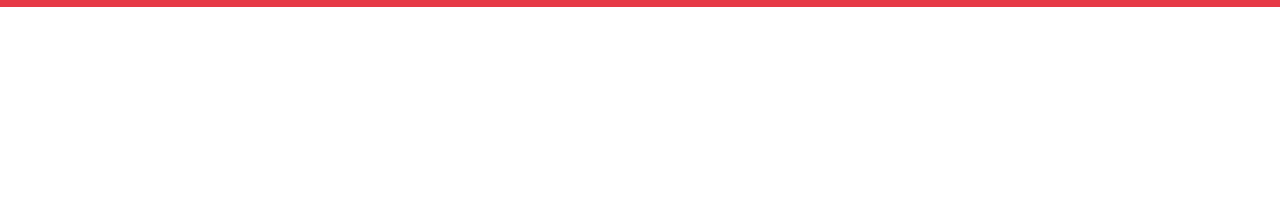
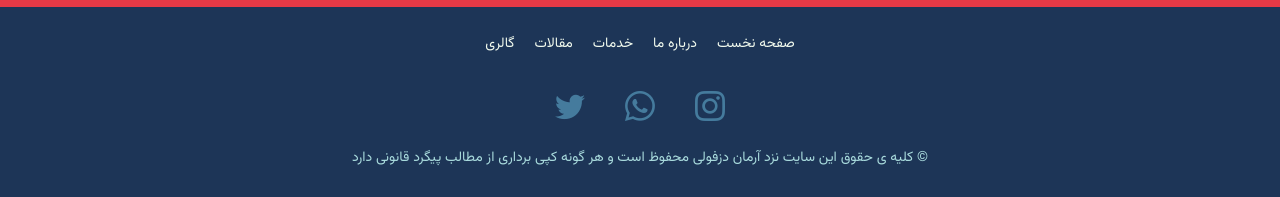
Before and after one commit to armandezfuli/Flex-box-PJ, a website built with Vite: page index.html in a window 1280 px wide. Shown: the part 3668-3865 px from the top of the page. Before the commit the page ends 3675 px from the top, so only its background shows below. Built offline with nearby package versions, Linux system fonts and the light colour scheme; files whose address does not match are found by name.

Commit message:
add footer section

```diff
--- a/index.html
+++ b/index.html
@@ -240,6 +240,31 @@
       </div>
     </section>
     <!-- End contact Us -->
+    <!-- Footer -->
+    <section class="footer">
+      <footer class="footer__container">
+        <nav class="footer__nav">
+          <ul>
+            <li><a href="#">صفحه نخست</a></li>
+            <li><a href="#">درباره ما</a></li>
+            <li><a href="#">خدمات</a></li>
+            <li><a href="#">مقالات</a></li>
+            <li><a href="#">گالری</a></li>
+          </ul>
+        </nav>
+        <div class="footer__social">
+          <a href="#"><i class="bi bi-instagram"></i></a>
+          <a href="#"><i class="bi bi-whatsapp"></i></a>
+          <a href="#"><i class="bi bi-twitter"></i></a>
+        </div>
+        <div class="footer__copy-write">
+          <p>&#169;
+            کلیه ی حقوق این سایت نزد آرمان دزفولی محفوظ است و هر گونه کپی برداری از مطالب پیگرد قانونی دارد
+          </p>
+        </div>
+      </footer>
+    </section>
+    <!-- End Footer -->
 
     <script type="module" src="./src/scripts/root.js"></script>
   </body>
--- /dev/null
+++ b/src/styles/components/footer.css
@@ -0,0 +1,63 @@
+.footer {
+  background: var(--color-primary-1);
+  color: var(--color-white);
+  padding: 3rem 1rem;
+}
+
+.footer_container {
+}
+
+.footer__nav {
+}
+
+.footer__nav ul {
+  width: 100%;
+  display: flex;
+  justify-content: center;
+}
+
+.footer__nav ul li {
+  margin: 0 1rem;
+}
+
+.footer__nav ul li a {
+  color: var(--color-primary-4);
+  font-size: 1.4rem;
+  text-decoration: none;
+}
+.footer__nav ul :hover a {
+  color: var(--color-primary-3);
+}
+
+.footer__social {
+  margin-top: 2rem;
+  padding: 1rem 1rem;
+  display: flex;
+  justify-content: center;
+}
+
+.footer__social a {
+  text-decoration: none;
+  padding: 1rem;
+  margin: 0 1rem;
+}
+
+.footer__social a i {
+  font-size: 3rem;
+  color: var(--color-primary-2);
+}
+
+.footer__social a:hover i {
+  color: var(--color-white);
+}
+
+.footer__copy-write {
+  width: 100%;
+  text-align: center;
+}
+
+.footer__copy-write p {
+  font-size: 1.4rem;
+  line-height: 2.4rem;
+  color: var(--color-primary-5)
+}
--- a/src/styles/root.css
+++ b/src/styles/root.css
@@ -8,5 +8,6 @@
 @import url(./components/articles.css);
 @import url(./components/gallery.css);
 @import url(./components/contact.css);
+@import url(./components/footer.css);
 
 @import url(./components/bootstrap-icons.css);
```
